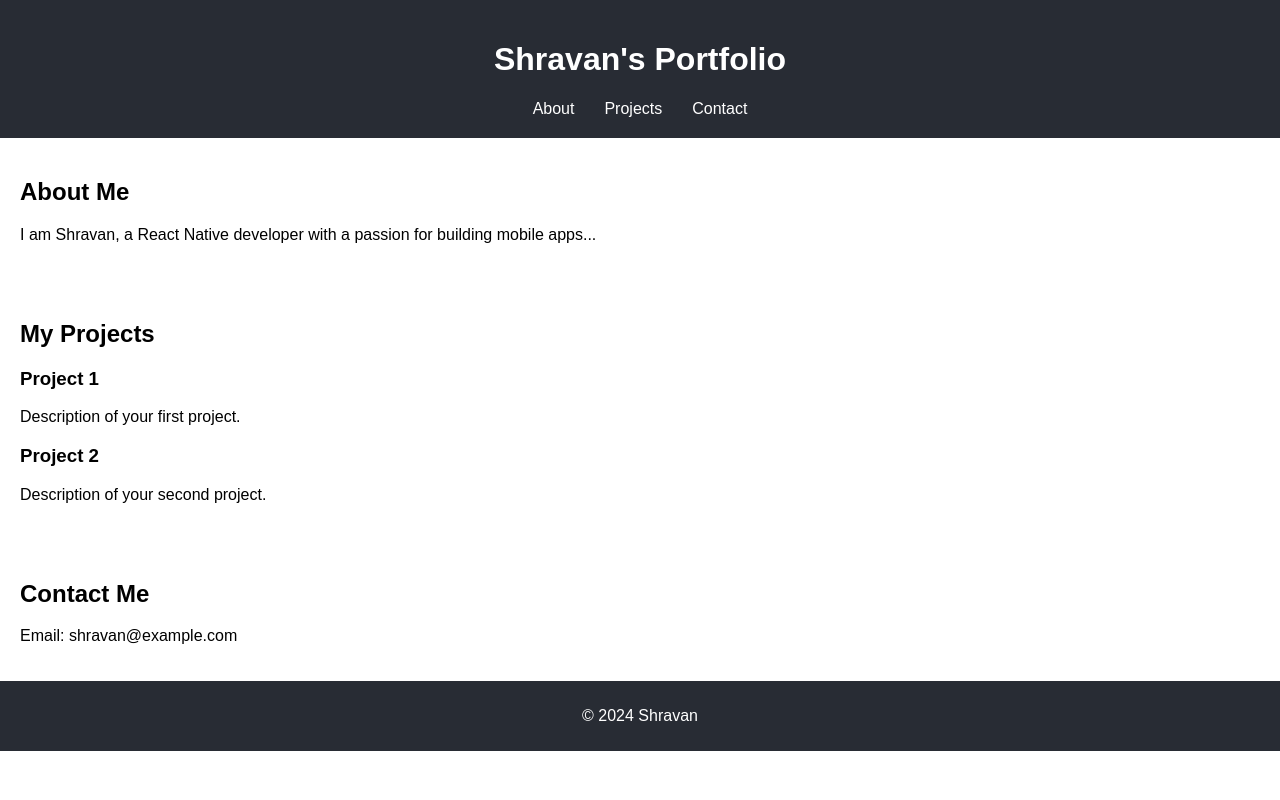
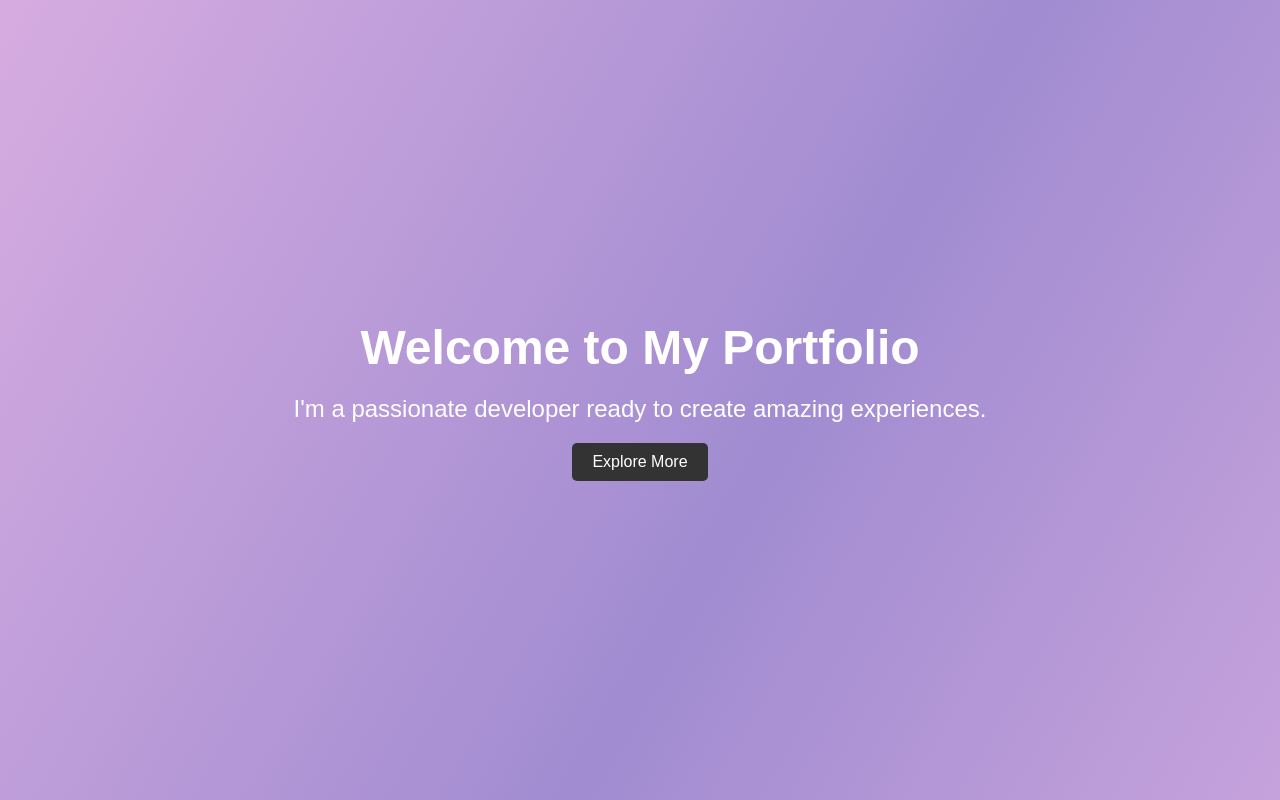
Before and after one commit to skviradiya/skviradiya, a React (Create React App) app: page / in a window 1280 px wide. Built offline with nearby package versions, Linux system fonts and the light colour scheme.

Commit message:
animation added

```diff
--- /dev/null
+++ b/config-overrides.js
@@ -0,0 +1,3 @@
+const {configPaths,alias}= require('react-app-rewire-alias')
+
+module.exports=alias(configPaths("./tsconfig.paths.json"))
--- a/src/App.tsx
+++ b/src/App.tsx
@@ -1,21 +1,50 @@
+// src/App.tsx
 import React from "react";
-import Header from "./components/Header";
-import About from "./components/About";
-import Projects from "./components/Projects";
-import Contact from "./components/Contact";
-import Footer from "./components/Footer";
-import "./css/App.css"; // You can add styles here
+import { motion } from "framer-motion";
+import "./styles/App.css";
 
 const App: React.FC = () => {
   return (
     <div className="App">
-      <Header />
-      <main>
-        <About />
-        <Projects />
-        <Contact />
-      </main>
-      <Footer />
+      {/* Animated Background */}
+      <div className="background"></div>
+
+      {/* Content */}
+      <motion.div
+        className="content"
+        initial={{ opacity: 0, scale: 0.8 }}
+        animate={{ opacity: 1, scale: 1 }}
+        transition={{ duration: 1.2 }}
+      >
+        <header>
+          <motion.h1
+            initial={{ y: -50, opacity: 0 }}
+            animate={{ y: 0, opacity: 1 }}
+            transition={{ duration: 0.8 }}
+          >
+            Welcome to My Portfolio
+          </motion.h1>
+        </header>
+
+        <main>
+          <motion.p
+            initial={{ y: 50, opacity: 0 }}
+            animate={{ y: 0, opacity: 1 }}
+            transition={{ duration: 0.8, delay: 0.5 }}
+          >
+            I'm a passionate developer ready to create amazing experiences.
+          </motion.p>
+        </main>
+
+        <footer>
+          <motion.button
+            whileHover={{ scale: 1.1, backgroundColor: "#61dafb" }}
+            whileTap={{ scale: 0.9 }}
+          >
+            Explore More
+          </motion.button>
+        </footer>
+      </motion.div>
     </div>
   );
 };
--- a/src/components/Footer.tsx
+++ b/src/components/Footer.tsx
@@ -1,9 +1,10 @@
+// src/components/Footer.tsx
 import React from "react";
 
 const Footer: React.FC = () => {
   return (
     <footer>
-      <p>&copy; {new Date().getFullYear()} Shravan</p>
+      <p>© 2024 My Portfolio. All rights reserved.</p>
     </footer>
   );
 };
--- a/src/components/Header.tsx
+++ b/src/components/Header.tsx
@@ -1,15 +1,64 @@
+// src/components/Header.tsx
 import React from "react";
+import { motion } from "framer-motion";
 
 const Header: React.FC = () => {
   return (
-    <header>
-      <h1>Shravan's Portfolio</h1>
+    <motion.header
+      initial={{ y: -100, opacity: 0 }}
+      animate={{ y: 0, opacity: 1 }}
+      transition={{ duration: 0.8 }}
+      style={{
+        backgroundColor: "#333",
+        color: "#fff",
+        padding: "10px",
+        textAlign: "center",
+      }}
+    >
+      <h1>My Portfolio</h1>
       <nav>
-        <a href="#about">About</a>
-        <a href="#projects">Projects</a>
-        <a href="#contact">Contact</a>
+        <ul
+          style={{
+            listStyle: "none",
+            padding: 0,
+            display: "flex",
+            justifyContent: "center",
+            gap: "15px",
+          }}
+        >
+          <motion.li
+            whileHover={{ scale: 1.2, color: "#61dafb" }}
+            style={{ display: "inline-block", cursor: "pointer" }}
+          >
+            <a href="#about" style={{ color: "#fff", textDecoration: "none" }}>
+              About
+            </a>
+          </motion.li>
+          <motion.li
+            whileHover={{ scale: 1.2, color: "#61dafb" }}
+            style={{ display: "inline-block", cursor: "pointer" }}
+          >
+            <a
+              href="#projects"
+              style={{ color: "#fff", textDecoration: "none" }}
+            >
+              Projects
+            </a>
+          </motion.li>
+          <motion.li
+            whileHover={{ scale: 1.2, color: "#61dafb" }}
+            style={{ display: "inline-block", cursor: "pointer" }}
+          >
+            <a
+              href="#contact"
+              style={{ color: "#fff", textDecoration: "none" }}
+            >
+              Contact
+            </a>
+          </motion.li>
+        </ul>
       </nav>
-    </header>
+    </motion.header>
   );
 };
 
--- a/src/components/Projects.tsx
+++ /dev/null
@@ -1,27 +0,0 @@
-import React from "react";
-
-interface Project {
-  name: string;
-  description: string;
-}
-
-const projectData: Project[] = [
-  { name: "Project 1", description: "Description of your first project." },
-  { name: "Project 2", description: "Description of your second project." },
-];
-
-const Projects: React.FC = () => {
-  return (
-    <section id="projects">
-      <h2>My Projects</h2>
-      {projectData.map((project, index) => (
-        <div key={index}>
-          <h3>{project.name}</h3>
-          <p>{project.description}</p>
-        </div>
-      ))}
-    </section>
-  );
-};
-
-export default Projects;
--- a/src/css/App.css
+++ /dev/null
@@ -1,30 +0,0 @@
-body {
-  font-family: Arial, sans-serif;
-  margin: 0;
-  padding: 0;
-  box-sizing: border-box;
-}
-
-header {
-  background-color: #282c34;
-  padding: 20px;
-  color: white;
-  text-align: center;
-}
-
-nav a {
-  margin: 0 15px;
-  color: white;
-  text-decoration: none;
-}
-
-section {
-  padding: 20px;
-}
-
-footer {
-  background-color: #282c34;
-  color: white;
-  text-align: center;
-  padding: 10px 0;
-}
--- /dev/null
+++ b/src/styles/App.css
@@ -0,0 +1,81 @@
+/* src/styles/App.css */
+
+/* Full-Screen Setup */
+body,
+html,
+#root,
+.App {
+  margin: 0;
+  padding: 0;
+  height: 100%;
+  overflow: hidden;
+  /* Prevent scrollbars for the full-screen effect */
+  font-family: Arial, sans-serif;
+}
+
+/* Background Animation */
+.background {
+  position: fixed;
+  top: 0;
+  left: 0;
+  width: 100%;
+  height: 100%;
+  background: linear-gradient(120deg, #ff9a9e, #fad0c4, #fbc2eb, #a18cd1, #fbc2eb);
+  background-size: 400% 400%;
+  animation: gradientAnimation 10s ease infinite;
+  z-index: -1;
+  /* Keep it behind the content */
+}
+
+/* Gradient Animation */
+@keyframes gradientAnimation {
+  0% {
+    background-position: 0% 50%;
+  }
+
+  50% {
+    background-position: 100% 50%;
+  }
+
+  100% {
+    background-position: 0% 50%;
+  }
+}
+
+/* Content Styling */
+.content {
+  display: flex;
+  flex-direction: column;
+  justify-content: center;
+  align-items: center;
+  height: 100%;
+  color: #fff;
+  text-align: center;
+  z-index: 1;
+  /* Ensure it's above the background */
+}
+
+header h1 {
+  font-size: 3rem;
+  margin: 0;
+}
+
+main p {
+  font-size: 1.5rem;
+  margin: 20px 0;
+}
+
+footer button {
+  background-color: #333;
+  color: white;
+  border: none;
+  padding: 10px 20px;
+  font-size: 1rem;
+  border-radius: 5px;
+  cursor: pointer;
+  transition: all 0.3s ease;
+}
+
+footer button:hover {
+  background-color: #555;
+}
```
Also changed, not shown: package.json (+8 -5 lines), src/pages/Home.tsx (added, +55 -0 lines), tsconfig.alias.json (added, +8 -0 lines), 1 other file (tests, documents, lock files or other folders).
